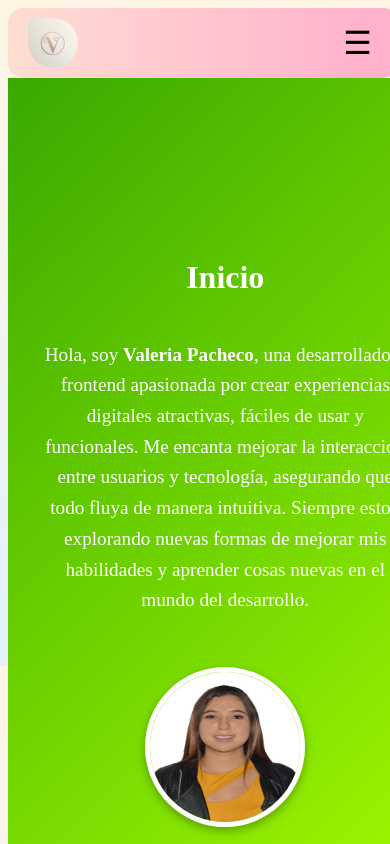
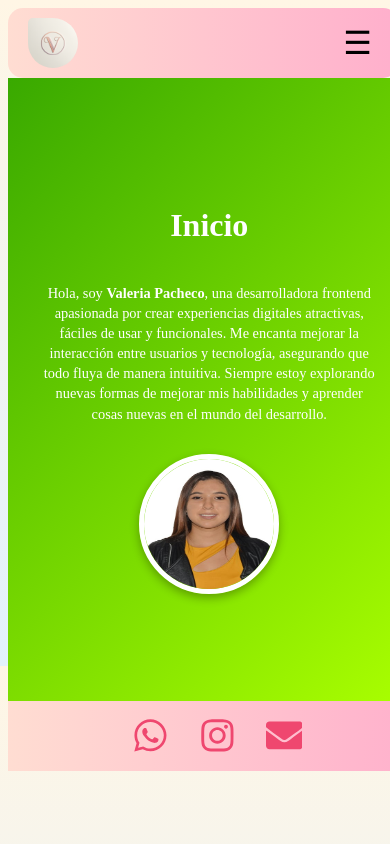
Before and after one commit to ValeriaPache/Nuevo_Portafolio_React, a React (Vite) app: page / in a window 390 px wide. Shown: the top 844 px of the page. Built offline with nearby package versions, Linux system fonts and the light colour scheme.

Commit message:
I was organizing the responsive

```diff
--- a/src/components/Layouts/Footer/Footer.css
+++ b/src/components/Layouts/Footer/Footer.css
@@ -44,9 +44,17 @@
     font-size: 1.8rem;
     color: #EF476F;
   }
+  @media (max-width: 676px) {
+    .containerFooter{
+      width: 40%;
+    }
+  }
 
   /* 🟢 Diseño Responsivo */
-  @media (max-width: 768px) {
+  @media (max-width: 851px) {
+    .containerFooter{
+      width: 80%;
+    }
     .footer-links {
       display: flex;
       gap: 30px;
--- a/src/components/Pages/Experiences/StylesExperience.css
+++ b/src/components/Pages/Experiences/StylesExperience.css
@@ -18,24 +18,31 @@
     border-radius: 10px;
     text-align: center;
     width: 250px;
+    max-width: 70%;  /* Evita que sea demasiado grande en pantallas pequeñas */
     box-shadow: 0px 4px 8px rgba(0, 0, 0, 0.2);
+    overflow: hidden;  /* Evita que el texto se salga */
+    display: flex;
+    flex-direction: column;
+    align-items: center;
 }
 
 .projectImage {
-    width: 100px;
-    height: 100px;
+    width: 80px;  /* Se redujo para mejorar en móviles */
+    height: 80px;
     border-radius: 50%;
     margin-bottom: 0.5rem;
 }
 
 .projectCard h4 {
     color: white;
-    font-size: 1.2rem;
+    font-size: 1rem;
+    word-wrap: break-word;  /* Evita que palabras largas se salgan */
+    max-width: 90%;  /* Asegura que no se expanda demasiado */
 }
 
 .projectCard p {
     color: white;
-    font-size: 1rem;
+    font-size: 0.9rem;
 }
 
 .projectCard a {
@@ -60,4 +67,28 @@
         flex-direction: column;
         align-items: center;
     }
+    .projectCard {
+        width: 90%;  /* Tarjetas más grandes en móviles */
+        padding: 0.8rem;
+    }
+    .projectImage {
+        width: 60px;
+        height: 60px;
+    }
+    .projectCard h4 {
+        font-size: 1rem;
+    }
 }
+
+/* Ajustes específicos para dispositivos más grandes */
+@media screen and (min-width: 601px) and (max-width: 900px) {
+    .projectCard {
+        width: 45%;  /* Mantiene dos columnas en tablets */
+    }
+}
+
+@media screen and (min-width: 901px) {
+    .projectCard {
+        width: 250px; /* Tamaño original para pantallas grandes */
+    }
+}
--- a/src/components/Pages/Home/StylesHome.css
+++ b/src/components/Pages/Home/StylesHome.css
@@ -1,6 +1,6 @@
 .containerHome {
     width: 95%;
-    height: 100vh;
+    height: 82vh;
     background: linear-gradient(135deg, #39a900, #aaff00);
     display: flex;
     flex-direction: column;
@@ -16,6 +16,8 @@
     font-size: 2.5rem;
     font-weight: bold;
     margin-bottom: 2rem;
+    word-wrap: break-word; /* Evita desbordes de texto */
+    max-width: 90%; /* Ajusta el ancho del título en pantallas pequeñas */
 }
 
 /* Contenedor del contenido */
@@ -33,6 +35,7 @@
     max-width: 50%;
     font-size: 1.2rem;
     line-height: 1.6;
+    word-wrap: break-word;
 }
 
 /* Estilos de la imagen */
@@ -48,23 +51,54 @@
     box-shadow: 0 4px 10px rgba(0, 0, 0, 0.3);
 }
 
-/* Responsive */
+/* 📱 Responsividad */
 @media (max-width: 768px) {
+    .containerHome {
+        width: 95%;
+        height: 70vh;
+    }
     .content {
         flex-direction: column;
         text-align: center;
+        gap: 1rem; /* Reduce el espacio entre elementos */
     }
 
     .textContainer {
-        max-width: 100%;
+        max-width: 90%; /* Ocupa más espacio en pantallas pequeñas */
+        font-size: 1rem; /* Reduce tamaño de texto para mejor ajuste */
     }
 
     .imageContainer {
-        max-width: 100%;
+        max-width: 90%;
     }
 
     .profileImage {
         width: 150px;
         height: 150px;
     }
+
+    .title {
+        font-size: 2rem; /* Reduce el tamaño del título en móviles */
+    }
 }
+
+/* Ajustes específicos para pantallas pequeñas (teléfonos) */
+@media (max-width: 480px) {
+    .containerHome {
+        padding: 1rem;
+    }
+
+    .title {
+        font-size: 1.8rem;
+    }
+
+    .textContainer {
+        font-size: 0.9rem;
+        line-height: 1.4;
+    }
+
+    .profileImage {
+        width: 130px;
+        height: 130px;
+    }
+}
```
